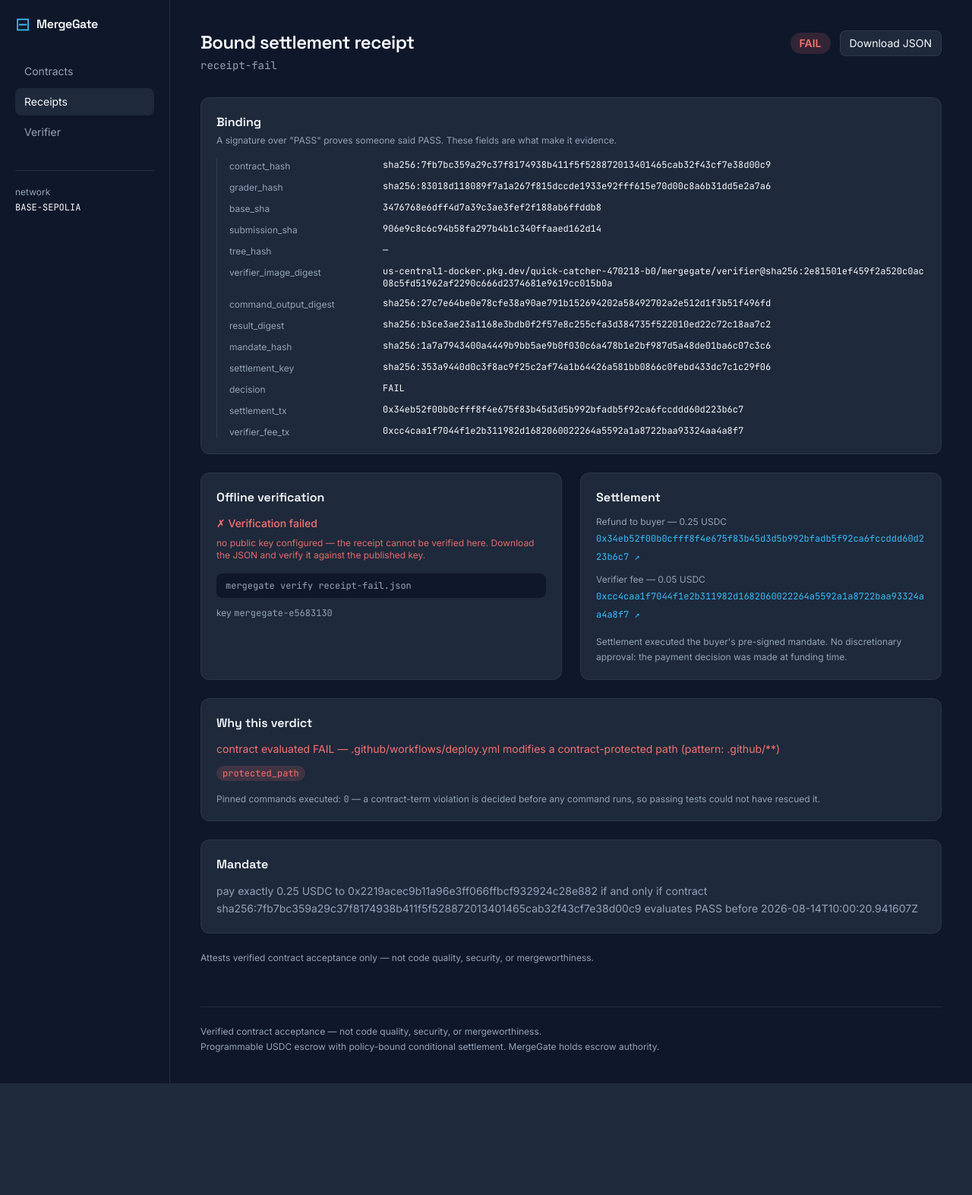
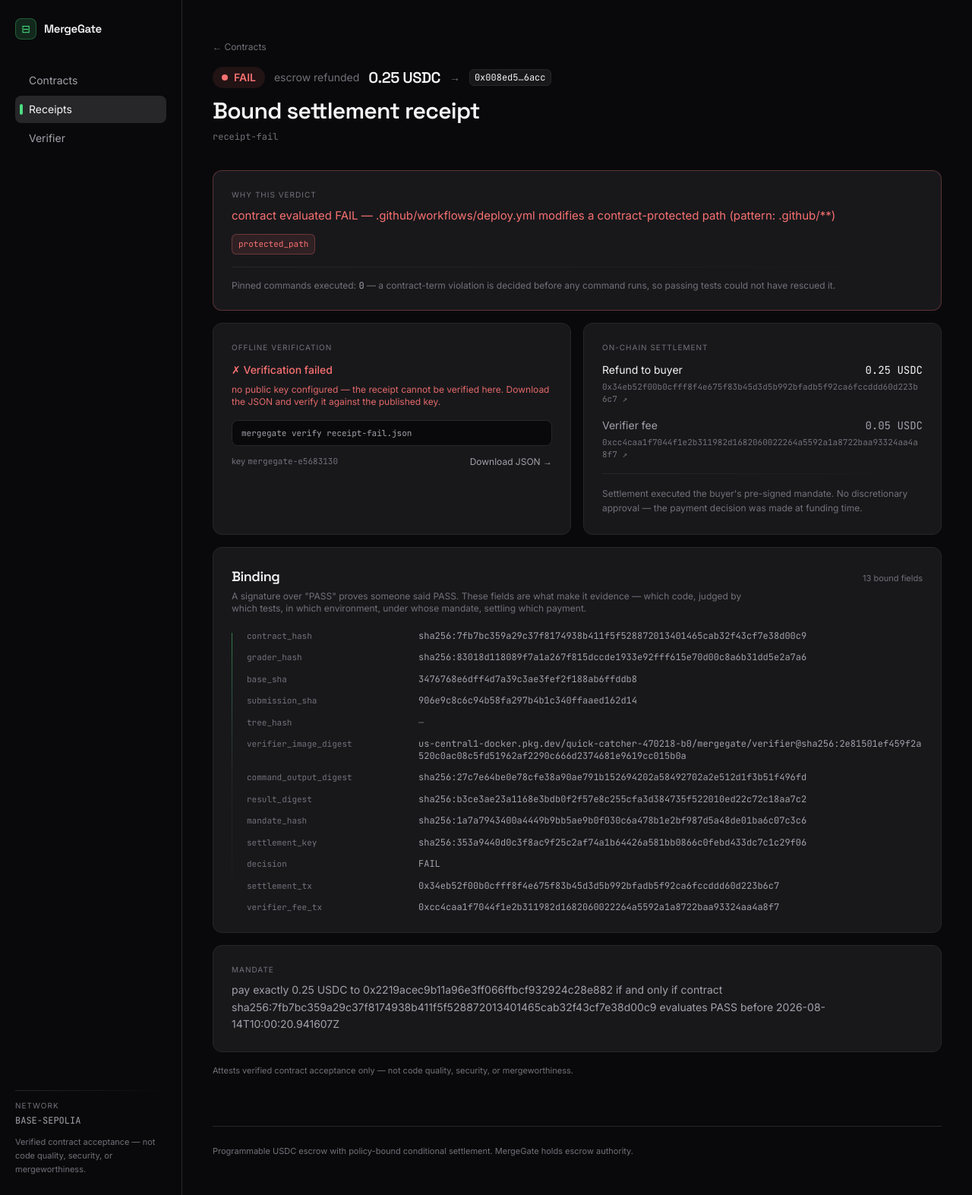
Before and after one commit to 4KInc/mergegate, a FastAPI app: page /receipts/receipt-fail in a window 1280 px wide. Shown: the whole page at 76% size. Before the commit the page ends 1426 px from the top, so only its background shows below. Run offline with FastAPI, Linux system fonts and the light colour scheme; parts of the project's set-up code (start-up, migrations or seed data) failed here and were passed over; some libraries are stand-ins or nearby versions.

Commit message:
Redesign the UI: correct theme, real hierarchy, no duplicate column
The first pass was functional and looked it. Three concrete problems.

I lifted the Tailwind theme from the wrong Stitch screen. The dashboard screen
uses a flat slate/blue palette; the receipt screen uses near-black zinc surfaces
with a single green accent, which is the far stronger system and the one the
design system specified. Everything now sits on #09090b with #4ade80 used only
where it carries meaning -- released amounts, PASS verdicts, the active nav
item, verification counts.

The contracts table rendered Task and Repository as separate columns holding the
identical string, so the repo name appeared eight times across four rows. Every
row is the same repository, so it belongs in the section header once. The freed
column now shows the settlement recipient, which is a fact a reader actually
wants and could not previously see.

The page led with four large tiles holding four short numbers, which put the
totals above the argument. It now leads with the headline: correct code still
gets refunded if it touches a protected path. The stats are a compact strip
below it. On the receipt page, the verdict and its reasoning come before the
binding -- a reader wants to know what happened before they want to check it.

Also fixed: the scope and custody disclosures were wrapped across template
lines, which defeated both the tests and my own claim-audit greps. They are now
single unbroken lines, with a comment saying why.

247 tests passing.

Co-Authored-By: Claude Opus 5 (1M context) <noreply@anthropic.com>

```diff
--- a/mergegate/templates/base.html
+++ b/mergegate/templates/base.html
@@ -1,6 +1,7 @@
-{# Shared shell. The Tailwind theme is lifted verbatim from the Stitch designs
-   in design/screens/, so the built UI and the design references stay the same
-   visual system rather than drifting apart. #}
+{# Theme taken from design/screens/03-bound-receipt.html — near-black zinc
+   surfaces with a single green accent. An earlier version used the flat
+   slate/blue palette from the dashboard screen, which left every element at
+   the same visual weight and nothing to draw the eye. #}
 <!DOCTYPE html>
 <html class="dark" lang="en">
 <head>
@@ -8,60 +9,76 @@
 <meta content="width=device-width, initial-scale=1.0" name="viewport"/>
 <title>{% block title %}MergeGate{% endblock %}</title>
 <script src="https://cdn.tailwindcss.com?plugins=forms"></script>
-<link href="https://fonts.googleapis.com/css2?family=Space+Grotesk:wght@300;400;500;600;700&amp;family=Inter:wght@400;500;600&amp;family=JetBrains+Mono:wght@400;500&amp;display=swap" rel="stylesheet"/>
+<link href="https://fonts.googleapis.com/css2?family=Space+Grotesk:wght@400;500;600;700&amp;family=Inter:wght@400;500;600&amp;family=JetBrains+Mono:wght@400;500&amp;display=swap" rel="stylesheet"/>
 <script>
 tailwind.config = {
   darkMode: "class",
   theme: { extend: {
     colors: {
-      surface: '#0f172a', 'on-surface': '#f8fafc', 'on-surface-variant': '#94a3b8',
-      'surface-container': '#1e293b', 'surface-variant': '#334155',
-      primary: '#38bdf8', 'on-primary': '#0f172a',
-      'outline-variant': '#475569', success: '#22c55e', warning: '#f59e0b',
-      danger: '#f87171',
+      surface:   { DEFAULT: '#09090b', container: '#18181b', high: '#27272a' },
+      on:        { surface: '#f4f4f5', muted: '#a1a1aa', faint: '#71717a' },
+      accent:    { DEFAULT: '#4ade80', dark: '#22c55e', container: 'rgba(74,222,128,0.10)' },
+      danger:    { DEFAULT: '#f87171', container: 'rgba(248,113,113,0.10)' },
+      warn:      { DEFAULT: '#fbbf24', container: 'rgba(251,191,36,0.10)' },
+      line:      '#27272a',
     },
-    borderRadius: { DEFAULT: "0.25rem", lg: "0.5rem", xl: "0.75rem", full: "9999px" },
+    borderRadius: { DEFAULT: "0.25rem", lg: "0.5rem", xl: "0.75rem", '2xl': "1rem" },
     fontFamily: {
-      headline: ["Space Grotesk"], display: ["Space Grotesk"],
-      body: ["Inter"], mono: ["JetBrains Mono", "monospace"],
+      display: ["Space Grotesk", "system-ui", "sans-serif"],
+      body: ["Inter", "system-ui", "sans-serif"],
+      mono: ["JetBrains Mono", "ui-monospace", "monospace"],
     },
   }},
 }
 </script>
 <style>
-  body { font-family: Inter, system-ui, sans-serif; }
+  body { font-family: Inter, system-ui, sans-serif; -webkit-font-smoothing: antialiased; }
   .mono { font-family: "JetBrains Mono", ui-monospace, monospace; }
   .hash { word-break: break-all; }
+  /* Hashes read as data, not prose. */
+  .chip { background:#18181b; border:1px solid #27272a; border-radius:.375rem; padding:.125rem .375rem; }
+  .card { background:#18181b; border:1px solid #27272a; border-radius:.75rem; }
+  .rule { background: linear-gradient(90deg,#27272a,transparent); height:1px; }
+  a { text-underline-offset: 3px; }
 </style>
 </head>
-<body class="bg-surface text-on-surface min-h-screen">
+<body class="bg-surface text-on-surface min-h-screen antialiased">
 <div class="flex min-h-screen">
-  <aside class="w-56 shrink-0 border-r border-outline-variant/40 p-5 hidden md:block">
-    <a href="/" class="flex items-center gap-2 mb-8">
-      <span class="text-primary text-2xl leading-none">⊟</span>
-      <span class="font-display font-semibold tracking-tight">MergeGate</span>
+  <aside class="w-60 shrink-0 border-r border-line px-5 py-6 hidden md:flex md:flex-col">
+    <a href="/" class="flex items-center gap-2.5 mb-9 group">
+      <span class="w-7 h-7 rounded-lg bg-accent/15 border border-accent/30 grid place-items-center text-accent text-sm">⊟</span>
+      <span class="font-display font-semibold tracking-tight text-[15px] group-hover:text-accent transition-colors">MergeGate</span>
     </a>
-    <nav class="space-y-1 text-sm">
+
+    <nav class="space-y-0.5 text-sm">
       {% for label, href in [("Contracts","/"),("Receipts","/receipts"),("Verifier","/verifier")] %}
       <a href="{{ href }}"
-         class="block px-3 py-2 rounded-lg {% if active == label %}bg-surface-container text-on-surface{% else %}text-on-surface-variant hover:text-on-surface{% endif %}">
+         class="flex items-center gap-2 px-3 py-2 rounded-lg transition-colors
+         {% if active == label %}bg-surface-high text-on-surface{% else %}text-on-muted hover:text-on-surface hover:bg-surface-container{% endif %}">
+        {% if active == label %}<span class="w-1 h-3.5 rounded-full bg-accent -ml-1.5"></span>{% else %}<span class="w-1 h-3.5 -ml-1.5"></span>{% endif %}
         {{ label }}
       </a>
       {% endfor %}
     </nav>
-    <div class="mt-8 pt-5 border-t border-outline-variant/40 text-xs text-on-surface-variant space-y-1">
-      <div>network</div>
-      <div class="mono text-on-surface">{{ network }}</div>
+
+    <div class="mt-auto pt-6 space-y-3">
+      <div class="rule"></div>
+      <div>
+        <div class="text-[10px] uppercase tracking-widest text-on-faint mb-1">Network</div>
+        <div class="mono text-xs text-on-muted">{{ network }}</div>
+      </div>
+      {# Kept on one line: the phrase is swept for by tests and by the claim
+         audit, and a line break in the middle of it defeats both. #}
+      <p class="text-[11px] leading-relaxed text-on-faint">Verified contract acceptance — not code quality, security, or mergeworthiness.</p>
     </div>
   </aside>
 
-  <main class="flex-1 min-w-0 p-6 md:p-10">
-    {% block content %}{% endblock %}
+  <main class="flex-1 min-w-0">
+    <div class="max-w-[1180px] px-6 md:px-10 py-8 md:py-12">
+      {% block content %}{% endblock %}
 
-    <footer class="mt-14 pt-6 border-t border-outline-variant/40 text-xs text-on-surface-variant space-y-1">
-      <p>Verified contract acceptance — not code quality, security, or mergeworthiness.</p>
-      <p>Programmable USDC escrow with policy-bound conditional settlement. MergeGate holds escrow authority.</p>
-    </footer>
+      <footer class="mt-16 pt-6 border-t border-line text-[11px] leading-relaxed text-on-faint">Programmable USDC escrow with policy-bound conditional settlement. MergeGate holds escrow authority.</footer>
+    </div>
   </main>
 </div>
 </body>
--- a/mergegate/templates/receipt.html
+++ b/mergegate/templates/receipt.html
@@ -2,51 +2,58 @@
 {% block title %}MergeGate — Receipt {{ receipt.id }}{% endblock %}
 {% block content %}
 
-<header class="mb-8 flex flex-wrap items-start justify-between gap-4">
-  <div>
-    <h1 class="font-display text-2xl font-semibold tracking-tight">Bound settlement receipt</h1>
-    <p class="text-sm text-on-surface-variant mt-1 mono">{{ receipt.id }}</p>
-  </div>
-  <div class="flex items-center gap-3">
-    <span class="px-3 py-1 rounded-full text-sm font-semibold
-      {% if receipt.decision == 'PASS' %}bg-success/15 text-success{% else %}bg-danger/15 text-danger{% endif %}">
+<a href="/" class="text-xs text-on-faint hover:text-accent transition-colors">← Contracts</a>
+
+<header class="mt-4 mb-9">
+  <div class="flex flex-wrap items-center gap-3 mb-3">
+    <span class="inline-flex items-center gap-2 px-3 py-1 rounded-full text-sm font-semibold
+      {% if receipt.decision == 'PASS' %}bg-accent-container text-accent{% else %}bg-danger-container text-danger{% endif %}">
+      <span class="w-2 h-2 rounded-full {% if receipt.decision == 'PASS' %}bg-accent{% else %}bg-danger{% endif %}"></span>
       {{ receipt.decision }}
     </span>
-    <a href="/receipts/{{ receipt.id }}.json"
-       class="px-3 py-1.5 rounded-lg bg-surface-container border border-outline-variant/40 text-sm hover:border-primary">
-      Download JSON
-    </a>
+    <span class="text-on-faint text-sm">
+      {% if receipt.action == 'release' %}escrow released{% else %}escrow refunded{% endif %}
+    </span>
+    <span class="font-display text-xl font-semibold tracking-tight">{{ receipt.amount }} USDC</span>
+    <span class="text-on-faint text-sm">→</span>
+    <span class="mono text-xs chip">{{ receipt.recipient_short }}</span>
   </div>
+  <h1 class="font-display text-2xl md:text-3xl font-semibold tracking-tight">Bound settlement receipt</h1>
+  <p class="mono text-xs text-on-faint mt-2">{{ receipt.id }}</p>
 </header>
 
-{# The binding is the point: one object tying which code, judged by which tests,
-   in which environment, under whose mandate, settling which payment. #}
-<section class="bg-surface-container rounded-xl border border-outline-variant/30 p-5 mb-6">
-  <h2 class="font-display font-semibold mb-1">Binding</h2>
-  <p class="text-xs text-on-surface-variant mb-4">
-    A signature over "PASS" proves someone said PASS. These fields are what make
-    it evidence.
+{# Verdict reasoning comes before the hashes: a reader wants to know what
+   happened before they want to check it. #}
+<section class="card p-6 mb-4 {% if receipt.decision != 'PASS' %}border-danger/30{% endif %}">
+  <h2 class="text-[10px] uppercase tracking-widest text-on-faint mb-2">Why this verdict</h2>
+  <p class="text-[15px] leading-relaxed {% if receipt.decision == 'PASS' %}text-on-surface{% else %}text-danger{% endif %}">
+    {{ receipt.reason }}
   </p>
-  <div class="relative pl-4 border-l border-outline-variant/50 space-y-2.5">
-    {% for label, value in receipt.binding_rows %}
-    <div class="grid md:grid-cols-[190px_1fr] gap-1 md:gap-3">
-      <div class="text-xs text-on-surface-variant pt-0.5">{{ label }}</div>
-      <div class="mono text-xs hash">{{ value or "—" }}</div>
-    </div>
+  {% if receipt.failed_terms %}
+  <div class="mt-3 flex flex-wrap gap-1.5">
+    {% for t in receipt.failed_terms %}
+    <span class="px-2 py-1 rounded-md bg-danger-container text-danger text-[11px] mono border border-danger/30">{{ t }}</span>
     {% endfor %}
   </div>
+  {% endif %}
+  <div class="rule my-4"></div>
+  <p class="text-xs text-on-faint">
+    Pinned commands executed: <span class="mono text-on-muted">{{ receipt.command_count }}</span>{% if receipt.command_count == 0 %} — a contract-term violation is decided before any command runs, so passing tests could not have rescued it.{% endif %}
+  </p>
 </section>
 
-<section class="grid md:grid-cols-2 gap-6 mb-6">
-  <div class="bg-surface-container rounded-xl border border-outline-variant/30 p-5">
-    <h2 class="font-display font-semibold mb-3">Offline verification</h2>
+<section class="grid md:grid-cols-2 gap-4 mb-4">
+  <div class="card p-6 {% if verification.valid %}border-accent/25{% endif %}">
+    <h2 class="text-[10px] uppercase tracking-widest text-on-faint mb-3">Offline verification</h2>
     {% if verification.valid %}
-    <p class="text-success text-sm font-medium">
-      ✓ Re-verified from the receipt alone — {{ verification.checks }} checks passed
-    </p>
-    <p class="text-xs text-on-surface-variant mt-2 leading-relaxed">
-      Signature valid and every bound field consistent with the embedded
-      manifest and mandate. Recomputed on this request, not cached.
+    <div class="flex items-baseline gap-2">
+      <span class="font-display text-3xl font-semibold text-accent">{{ verification.checks }}</span>
+      <span class="text-sm text-on-muted">checks passed</span>
+    </div>
+    <p class="text-xs text-on-faint mt-3 leading-relaxed">
+      Re-verified from the receipt alone on this request — signature valid and
+      every bound field consistent with the embedded manifest and mandate. Not
+      a cached result.
     </p>
     {% else %}
     <p class="text-danger text-sm font-medium">✗ Verification failed</p>
@@ -54,64 +61,76 @@
       {% for f in verification.failures %}<li>{{ f }}</li>{% endfor %}
     </ul>
     {% endif %}
-    <div class="mt-4 rounded-lg bg-surface px-3 py-2 mono text-xs text-on-surface-variant">
+    <div class="mt-4 rounded-lg bg-surface px-3 py-2 mono text-[11px] text-on-muted border border-line">
       mergegate verify {{ receipt.id }}.json
     </div>
-    <p class="text-xs text-on-surface-variant mt-3">key <span class="mono">{{ receipt.kid }}</span></p>
+    <div class="flex items-center gap-3 mt-3">
+      <span class="text-[11px] text-on-faint">key <span class="mono">{{ receipt.kid }}</span></span>
+      <a href="/receipts/{{ receipt.id }}.json"
+         class="ml-auto text-xs text-on-muted hover:text-accent transition-colors">Download JSON →</a>
+    </div>
   </div>
 
-  <div class="bg-surface-container rounded-xl border border-outline-variant/30 p-5">
-    <h2 class="font-display font-semibold mb-3">Settlement</h2>
-    <div class="space-y-3">
+  <div class="card p-6">
+    <h2 class="text-[10px] uppercase tracking-widest text-on-faint mb-3">On-chain settlement</h2>
+    <div class="space-y-4">
       <div>
-        <div class="text-xs text-on-surface-variant">
-          {% if receipt.action == 'release' %}Escrow release{% else %}Refund to buyer{% endif %}
-          — {{ receipt.amount }} USDC
+        <div class="flex items-baseline justify-between gap-3">
+          <span class="text-sm">{% if receipt.action == 'release' %}Release to provider{% else %}Refund to buyer{% endif %}</span>
+          <span class="mono text-sm">{{ receipt.amount }} USDC</span>
         </div>
-        <a class="mono text-xs text-primary hover:underline hash" target="_blank" rel="noopener"
+        <a class="mono text-[11px] text-on-faint hover:text-accent transition-colors hash block mt-1" target="_blank" rel="noopener"
            href="{{ receipt.settlement_explorer }}">{{ receipt.settlement_tx }} ↗</a>
       </div>
       {% if receipt.fee_tx %}
       <div>
-        <div class="text-xs text-on-surface-variant">Verifier fee — {{ receipt.fee_amount }} USDC</div>
-        <a class="mono text-xs text-primary hover:underline hash" target="_blank" rel="noopener"
+        <div class="flex items-baseline justify-between gap-3">
+          <span class="text-sm text-on-muted">Verifier fee</span>
+          <span class="mono text-sm text-on-muted">{{ receipt.fee_amount }} USDC</span>
+        </div>
+        <a class="mono text-[11px] text-on-faint hover:text-accent transition-colors hash block mt-1" target="_blank" rel="noopener"
            href="{{ receipt.fee_explorer }}">{{ receipt.fee_tx }} ↗</a>
       </div>
       {% endif %}
     </div>
-    <p class="text-xs text-on-surface-variant mt-4 leading-relaxed">
+    <div class="rule my-4"></div>
+    <p class="text-xs text-on-faint leading-relaxed">
       Settlement executed the buyer's pre-signed mandate. No discretionary
-      approval: the payment decision was made at funding time.
+      approval — the payment decision was made at funding time.
     </p>
   </div>
 </section>
 
-<section class="bg-surface-container rounded-xl border border-outline-variant/30 p-5 mb-6">
-  <h2 class="font-display font-semibold mb-3">Why this verdict</h2>
-  <p class="text-sm {% if receipt.decision == 'PASS' %}text-on-surface{% else %}text-danger{% endif %}">
-    {{ receipt.reason }}
+{# The binding is the artefact. Given its own full-width card with a connecting
+   spine so it reads as one object rather than a list of unrelated strings. #}
+<section class="card p-6 mb-4">
+  <div class="flex items-baseline justify-between gap-4 mb-1">
+    <h2 class="font-display text-lg font-semibold tracking-tight">Binding</h2>
+    <span class="text-[11px] text-on-faint">{{ receipt.binding_rows|length }} bound fields</span>
+  </div>
+  <p class="text-xs text-on-faint mb-5 max-w-2xl">
+    A signature over "PASS" proves someone said PASS. These fields are what make
+    it evidence — which code, judged by which tests, in which environment, under
+    whose mandate, settling which payment.
   </p>
-  {% if receipt.failed_terms %}
-  <div class="mt-3 flex flex-wrap gap-1.5">
-    {% for t in receipt.failed_terms %}
-    <span class="px-2 py-0.5 rounded-full bg-danger/15 text-danger text-xs mono">{{ t }}</span>
-    {% endfor %}
+  <div class="relative pl-5">
+    <span class="absolute left-0 top-1 bottom-1 w-px bg-gradient-to-b from-accent/50 via-line to-transparent"></span>
+    <div class="space-y-3">
+      {% for label, value in receipt.binding_rows %}
+      <div class="grid md:grid-cols-[210px_1fr] gap-1 md:gap-4 items-baseline">
+        <div class="mono text-[11px] text-on-faint">{{ label }}</div>
+        <div class="mono text-xs hash {% if value %}text-on-muted{% else %}text-on-faint{% endif %}">{{ value or "—" }}</div>
+      </div>
+      {% endfor %}
+    </div>
   </div>
-  {% endif %}
-  <p class="text-xs text-on-surface-variant mt-4">
-    Pinned commands executed: <span class="mono">{{ receipt.command_count }}</span>
-    {% if receipt.command_count == 0 %}
-      — a contract-term violation is decided before any command runs, so passing
-      tests could not have rescued it.
-    {% endif %}
-  </p>
 </section>
 
-<section class="bg-surface-container rounded-xl border border-outline-variant/30 p-5">
-  <h2 class="font-display font-semibold mb-3">Mandate</h2>
-  <p class="text-sm text-on-surface-variant leading-relaxed">{{ receipt.mandate_statement }}</p>
+<section class="card p-6">
+  <h2 class="text-[10px] uppercase tracking-widest text-on-faint mb-2">Mandate</h2>
+  <p class="text-sm text-on-muted leading-relaxed">{{ receipt.mandate_statement }}</p>
 </section>
 
-<p class="text-xs text-on-surface-variant mt-6">{{ receipt.scope }}</p>
+<p class="text-[11px] text-on-faint mt-4">{{ receipt.scope }}</p>
 
 {% endblock %}
```
Also changed, not shown: mergegate/templates/dashboard.html (+80 -53 lines), mergegate/templates/verifier.html (+27 -26 lines), mergegate/web.py (+13 -2 lines).
